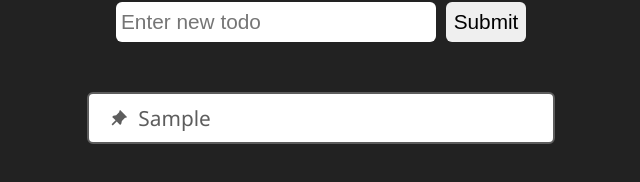
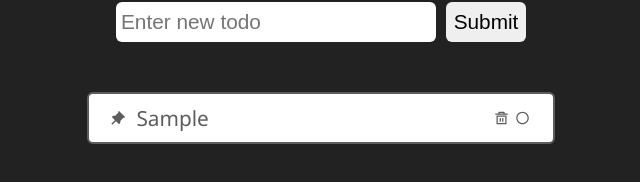
Before and after one commit to ShevViktoryia/Todo-app, a React (Create React App) app: page / in a window 1280 px wide. Both pictures are taken after typing "Sample" into the empty fields and a click on the input "Submit". Shown: the part 120-302 px from the top of the page, without its empty margins (319-959 px from the left). Built offline with nearby package versions, Linux system fonts and the light colour scheme.

Commit message:
feat: add new icons

```diff
--- a/package.json
+++ b/package.json
@@ -10,6 +10,7 @@
     "react-dom": "^18.3.1",
     "react-icons": "^5.2.1",
     "react-scripts": "5.0.1",
+    "uuid": "^10.0.0",
     "web-vitals": "^2.1.4"
   },
   "scripts": {
--- a/src/App.js
+++ b/src/App.js
@@ -1,14 +1,20 @@
 import { useState } from "react";
+import { v4 as uuidv4 } from "uuid";
 import "./App.css";
 import TodoForm from "./components/TodoForm/TodoForm";
 import TodoList from "./components/TodoList/TodoList";
 function App() {
   const [todoList, setTodoList] = useState([]);
   function addNewTodo(text) {
-    setTodoList([...todoList, text]);
+    const newTodo = {
+      id: uuidv4(),
+      text: text,
+      isComleted: false,
+    };
+    setTodoList([...todoList, newTodo]);
   }
-  function deleteTodoHandler(ind) {
-    setTodoList(todoList.filter((todo, index) => ind !== index));
+  function deleteTodoHandler(id) {
+    setTodoList(todoList.filter((todo) => todo.id !== id));
   }
   return (
     <div className="App">
--- a/src/components/Todo/Todo.js
+++ b/src/components/Todo/Todo.js
@@ -1,11 +1,17 @@
-import { RiPushpinFill } from "react-icons/ri";
+import {
+  RiPushpinFill,
+  RiDeleteBin5Line,
+  RiCheckboxBlankCircleLine,
+} from "react-icons/ri";
 import styles from "./Todo.module.css";
 
-function Todo({ todo, index, deleteTodo }) {
+function Todo({ todo, deleteTodo }) {
   return (
-    <div className={styles.todo} onDoubleClick={() => deleteTodo(index)}>
+    <div className={styles.todo} onDoubleClick={() => deleteTodo(todo.id)}>
       <RiPushpinFill className={styles.todoIcon} />
-      <p className={styles.todoText}>{todo}</p>
+      <span className={styles.todoText}>{todo.text}</span>
+      <RiDeleteBin5Line className={styles.deleteIcon} />
+      <RiCheckboxBlankCircleLine className={styles.checkIcon} />
     </div>
   );
 }
--- a/src/components/Todo/Todo.module.css
+++ b/src/components/Todo/Todo.module.css
@@ -19,3 +19,38 @@
 .todoIcon {
   margin-right: 10px;
 }
+
+.completedTodo {
+  background-color: unset;
+  background-color: rgb(53, 53, 53);
+  color: rgb(53, 53, 53);
+}
+
+.todo.completedTodo .todoIcon,
+.todo.completedTodo .checkIcon,
+.todo.completedTodo .deleteIcon {
+  color: rgb(53, 53, 53);
+}
+
+.checkIcon,
+.deleteIcon {
+  cursor: pointer;
+  color: rgb(93, 93, 93);
+  padding: 0 3px;
+  font-size: 1.5rem;
+  transition: transform 0.3s;
+}
+
+.checkIcon:hover,
+.deleteIcon:hover {
+  cursor: pointer;
+  transform: scale(1.3);
+}
+
+.checkIcon:hover {
+  color: rgb(3, 84, 3);
+}
+
+.deleteIcon:hover {
+  color: rgb(161, 6, 6);
+}
--- a/src/components/TodoList/TodoList.js
+++ b/src/components/TodoList/TodoList.js
@@ -7,8 +7,8 @@ function TodoList({ todos, deleteTodo }) {
       {!todos.length ? (
         <h2>Todo list is empty</h2>
       ) : (
-        todos.map((item, index) => (
-          <Todo todo={item} key={index} deleteTodo={deleteTodo} index={index} />
+        todos.map((item) => (
+          <Todo todo={item} key={item.id} deleteTodo={deleteTodo} />
         ))
       )}
     </div>
```
Also changed, not shown: 1 other file (tests, documents, lock files or other folders).
